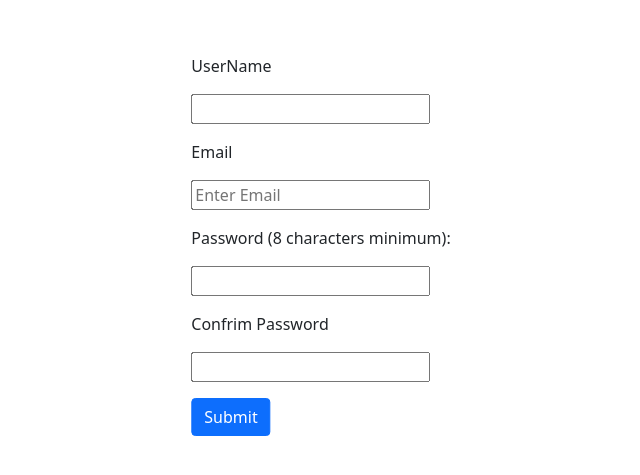
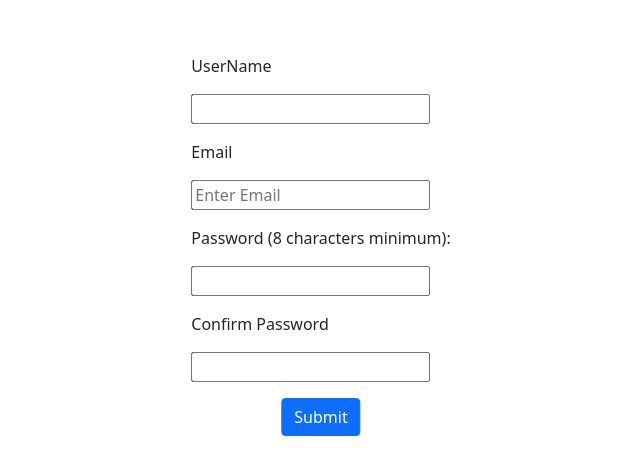
Before and after one commit to Hanan-Hussein/formValidation, a plain HTML site: page index.html in a window 1280 px wide. Shown: the part 155-630 px from the top of the page, without its empty margins (319-959 px from the left). Drawn offline with nearby package versions, Linux system fonts and the light colour scheme.

Commit message:
st:simpleDesign-centeringItems

```diff
--- a/index.html
+++ b/index.html
@@ -21,10 +21,13 @@
     <label for="pass" class="my-3">Password (8 characters minimum):</label> <br>
     <input type="password" id="pass" name="password"
             required> <br>
-    <label for="confirmPassword" class="my-3">Confrim Password</label> <br>
+    <label for="confirmPassword" class="my-3">Confirm Password</label> <br>
     <input type="password" id="confirmPass" name="password"
      required > <br>
-    <input type="submit" class="btn btn-primary my-3" >
+     <div class="d-flex justify-content-center align-items-center">
+      <input type="submit" class="btn btn-primary my-3" >
+
+     </div>
     </form>
  </div>
 
```
